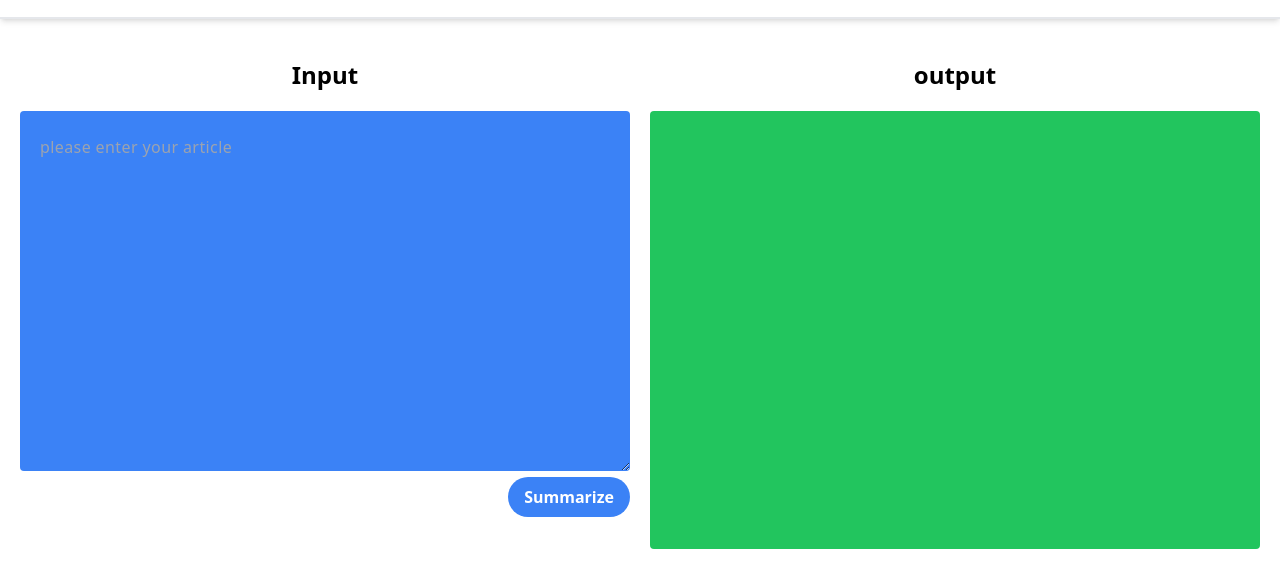
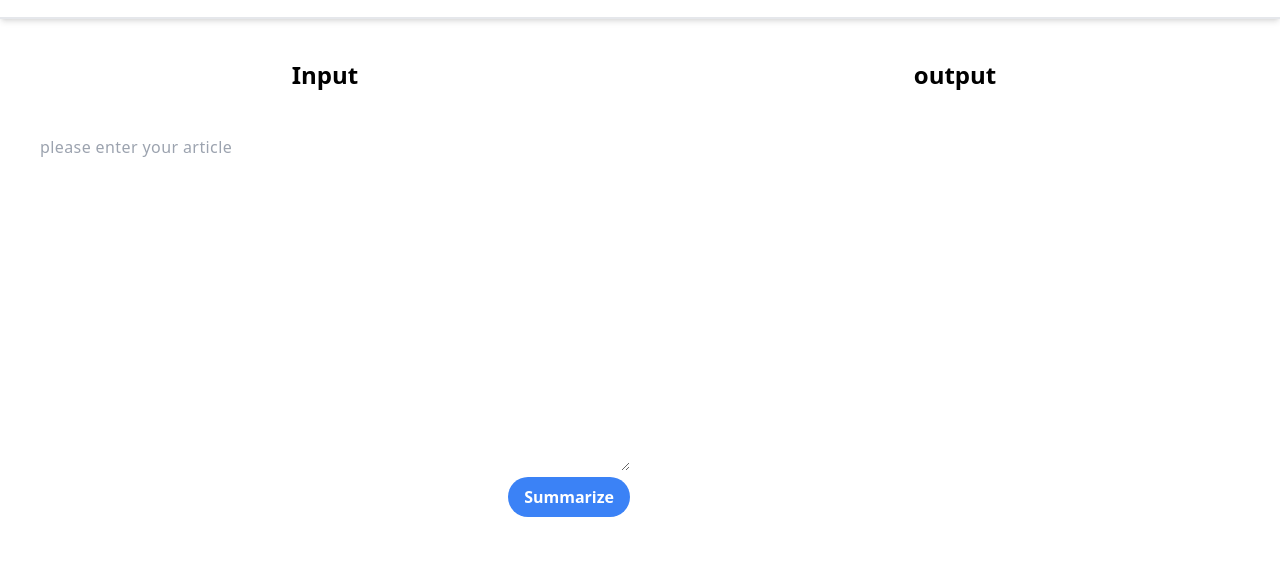
Before and after one commit to Bhashyam39/textcompress, a plain HTML site: page index.html in a window 1280 px wide. Shown: the part 55-642 px from the top of the page. Drawn offline with nearby package versions, Linux system fonts and the light colour scheme.

Commit message:
normal one

```diff
--- a/index.html
+++ b/index.html
@@ -18,7 +18,7 @@
         <p class="text-center text-2xl font-semibold m-5">Input</p>
         <textarea
           id="inputText"
-          class="focus:outline-none bg-blue-500 text-white rounded w-full leading-loose tracking-wide p-5"
+          class="focus:outline-none rounded w-full leading-loose tracking-wide p-5"
           rows="10"
           cols="50"
           placeholder="please enter your article"
@@ -40,7 +40,7 @@
         <p class="text-center text-2xl font-semibold m-5">output</p>
         <div
           id="summary"
-          class="leading-loose tracking-wide p-5 h-full bg-green-500 text-white rounded"
+          class="leading-loose tracking-wide p-5 h-full rounded"
         ></div>
       </div>
     </div>
```
